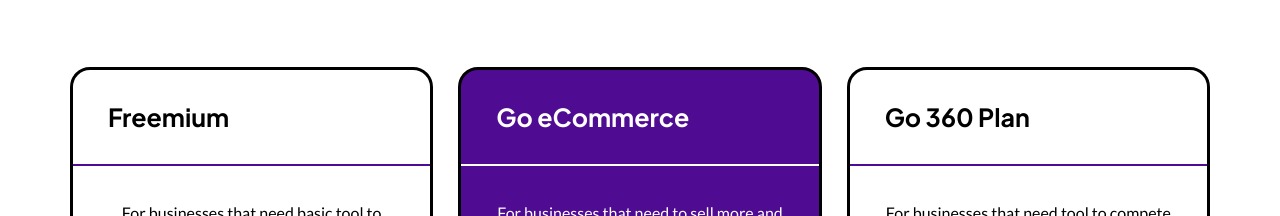
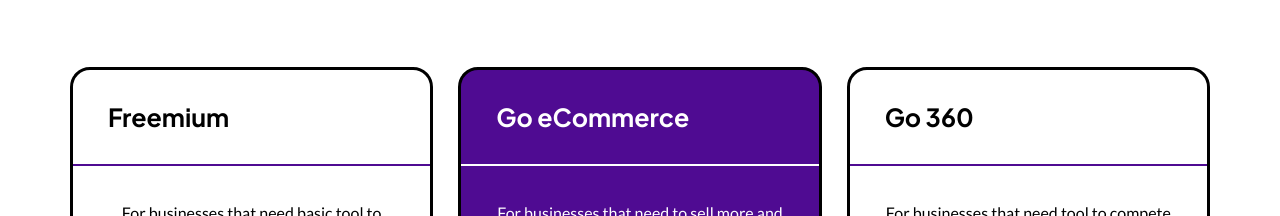
Before and after one commit to adejosh01/paysprint-estore, a React (Create React App) app: page /pricing in a window 1280 px wide. Shown: the part 180-396 px from the top of the page. Built offline with nearby package versions, Linux system fonts and the light colour scheme; no server answers.

Commit message:
pricing title tag as well

```diff
--- a/src/pages/pricing/pricing.jsx
+++ b/src/pages/pricing/pricing.jsx
@@ -61,7 +61,7 @@ export const Pricing = ({ title }) => {
                         </div>
                     </div>
                     <div className='singleItems'>
-                        <h4> Go 360 Plan </h4>
+                        <h4> Go 360 </h4>
                         <div className='describePlan'>
                             <p className='title'> For businesses that need tool to compete and scale the business </p>
                             <div className='detailedplans'>
```
